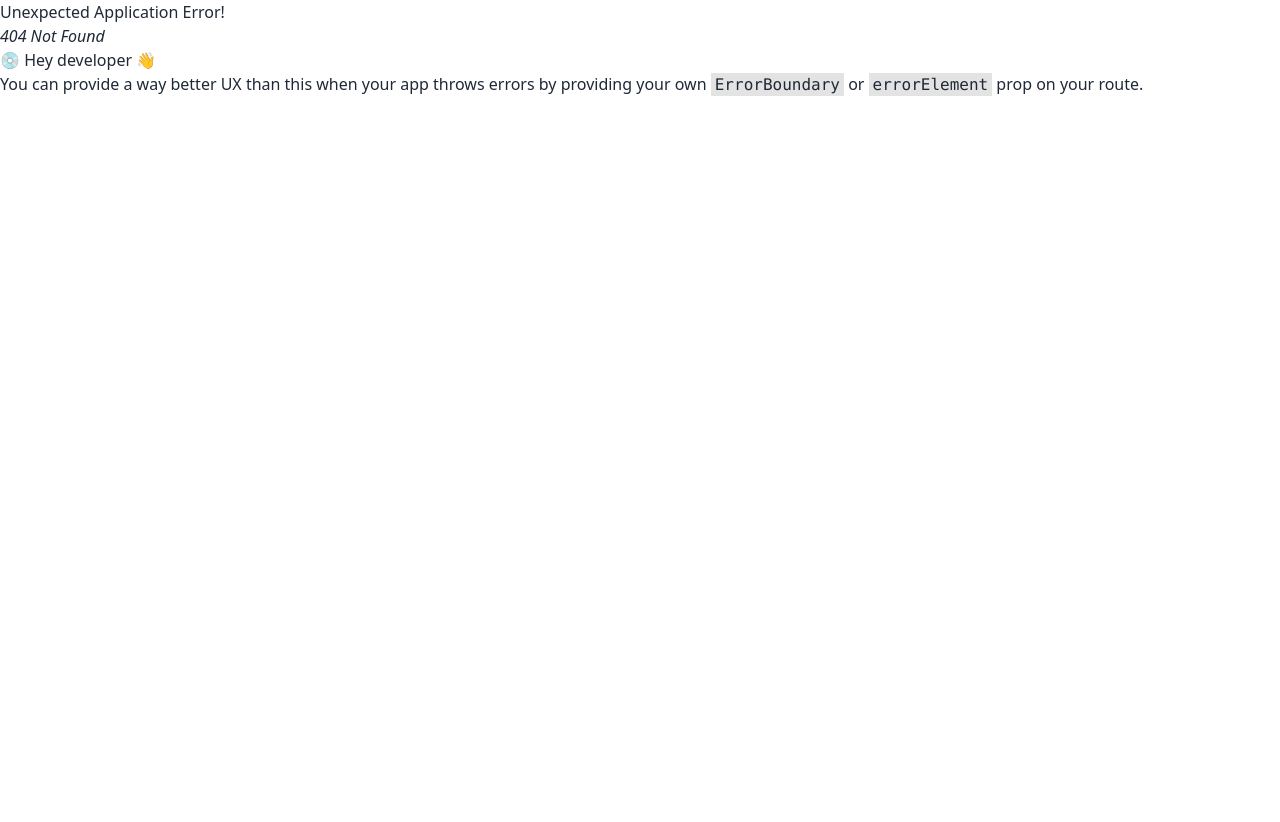
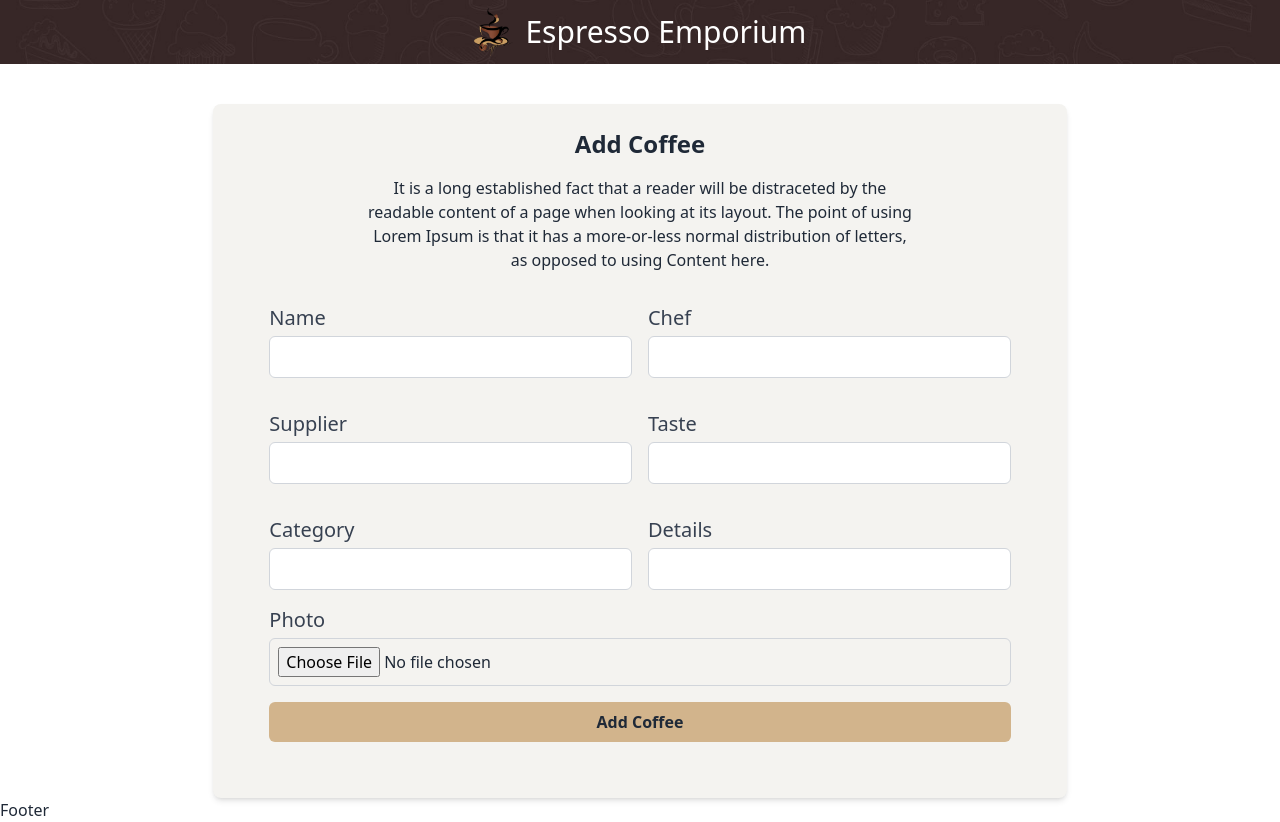
Before and after one commit to biswasbittu/coffee_store-Clint-project, a React (Vite) app: page /addcoffee in a window 1280 px wide. Before the commit this address had no page. Before the commit the page ends 800 px from the top, so only its background shows below. Built offline with nearby package versions, Linux system fonts and the light colour scheme.

Commit message:
form almost done

```diff
--- /dev/null
+++ b/src/Error/Error.jsx
@@ -0,0 +1,18 @@
+import { Link } from "react-router-dom";
+
+const Error = () => {
+    return (
+      <div className="   mx-96  ">
+        <div className="flex flex-col ">
+          <button>
+            <Link to={"/"}>
+              <span className="text-center">Back to Home</span>
+            </Link>
+          </button>
+          <img src="../../public/404/404.gif" alt="" className="w-" />
+        </div>
+      </div>
+    );
+};
+
+export default Error;
--- /dev/null
+++ b/src/components/AddCoffee/Addcoffee.jsx
@@ -0,0 +1,103 @@
+
+
+const Addcoffee = () => {
+    return (
+      <div className="">
+        <div className=" w-2/3 mx-auto bg-[#F4F3F0] rounded-lg shadow-md p-6 mt-10">
+          <h1 className="text-2xl font-bold mb-4 text-center">Add Coffee</h1>
+          <p className="text-center px-32">
+            It is a long established fact that a reader will be distraceted by
+            the readable content of a page when looking at its layout. The point
+            of using Lorem Ipsum is that it has a more-or-less normal
+            distribution of letters, as opposed to using Content here.
+          </p>
+          <form className="p-8">
+            <div className="">
+              <div className="grid grid-cols-2 gap-4">
+                <div className="mb-4">
+                  <label className="block  font-medium text-gray-700 text-xl">
+                    Name
+                  </label>
+                  <input
+                    type="text"
+                    name="name"
+                    className="mt-1 p-2 block w-full border border-gray-300 rounded-md"
+                  />
+                </div>
+                <div className="mb-4">
+                  <label className="block  font-medium text-gray-700 text-xl">
+                    Chef
+                  </label>
+                  <input
+                    type="text"
+                    name="chef"
+                    className="mt-1 p-2 block w-full border border-gray-300 rounded-md"
+                  />
+                </div>
+                <div className="mb-4">
+                  <label className="block  font-medium text-gray-700 text-xl">
+                    Supplier
+                  </label>
+                  <input
+                    type="text"
+                    name="supplier"
+                    className="mt-1 p-2 block w-full border border-gray-300 rounded-md"
+                  />
+                </div>
+                <div className="mb-4">
+                  <label className="block  font-medium text-gray-700 text-xl">
+                    Taste
+                  </label>
+                  <input
+                    type="text"
+                    name="test"
+                    className="mt-1 p-2 block w-full border border-gray-300 rounded-md"
+                  />
+                </div>
+                <div className="mb-4">
+                  <label className="block  font-medium text-gray-700 text-xl">
+                    Category
+                  </label>
+                  <input
+                    type="text"
+                    name="category"
+                    className="mt-1 p-2 block w-full border border-gray-300 rounded-md"
+                  />
+                </div>
+                <div className="mb-4">
+                  <label className="block  font-medium text-gray-700 text-xl">
+                    Details
+                  </label>
+                  <input
+                    type="text"
+                    name="details"
+                    className="mt-1 p-2 block w-full border border-gray-300 rounded-md"
+                  />
+                </div>
+              </div>
+              <div className="mb-4">
+                <label className="block  font-medium text-gray-700 text-xl">
+                  Photo
+                </label>
+                <input
+                  type="file"
+                  name="category"
+                  className="mt-1 p-2 block w-full border border-gray-300 rounded-md"
+                />
+              </div>
+              <div>
+                <button
+                  type="submit"
+                  className="bg-[#D2B48C] font-semibold px-4 py-2 rounded-md hover:bg-[#c49e6c] w-full"
+                >
+                  Add Coffee
+                </button>
+              </div>
+            </div>
+          </form>
+        </div>
+      </div>
+    );
+};
+
+export default Addcoffee;
--- a/src/components/Header/Header.jsx
+++ b/src/components/Header/Header.jsx
@@ -1,4 +1,4 @@
-import React from 'react';
+
 import { Link } from 'react-router-dom';
 
 const Header = () => {
--- /dev/null
+++ b/src/components/UpdatedCoffee/UpdatedCoffee.jsx
@@ -0,0 +1,11 @@
+import React from 'react';
+
+const UpdatedCoffee = () => {
+    return (
+        <div>
+            <h1>Updated coffee</h1>
+        </div>
+    );
+};
+
+export default UpdatedCoffee;
--- a/tailwind.config.js
+++ b/tailwind.config.js
@@ -8,7 +8,8 @@ export default {
     extend: {
       backgroundImage: theme => ({
         'navbar-bg': "url('./public/more/15.jpg')",
-        'cover':"url('./public/more/3.png')"
+        'cover':"url('./public/more/3.png')",
+
       }),
 },
   },
```
Also changed, not shown: src/main.jsx (+25 -13 lines).
